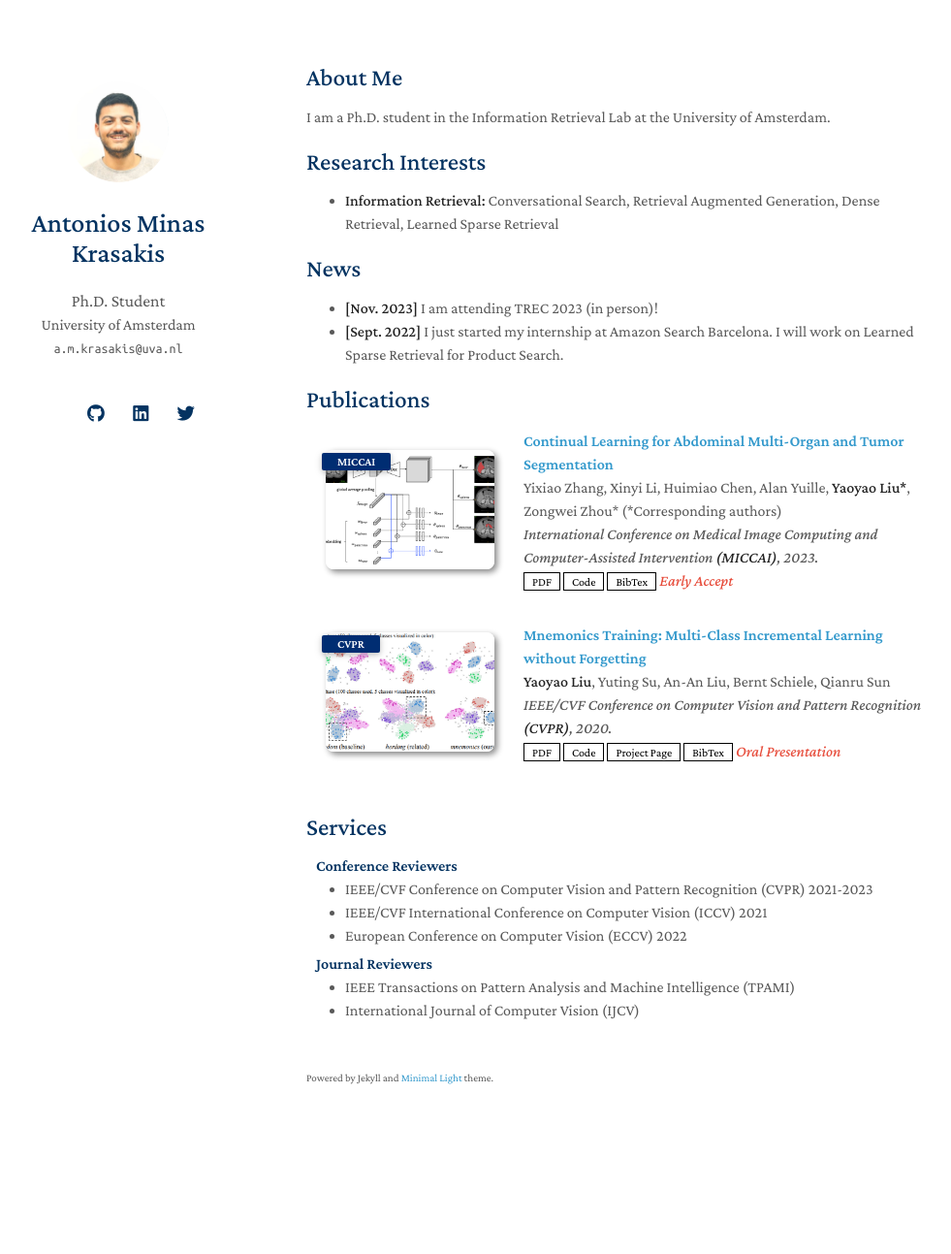
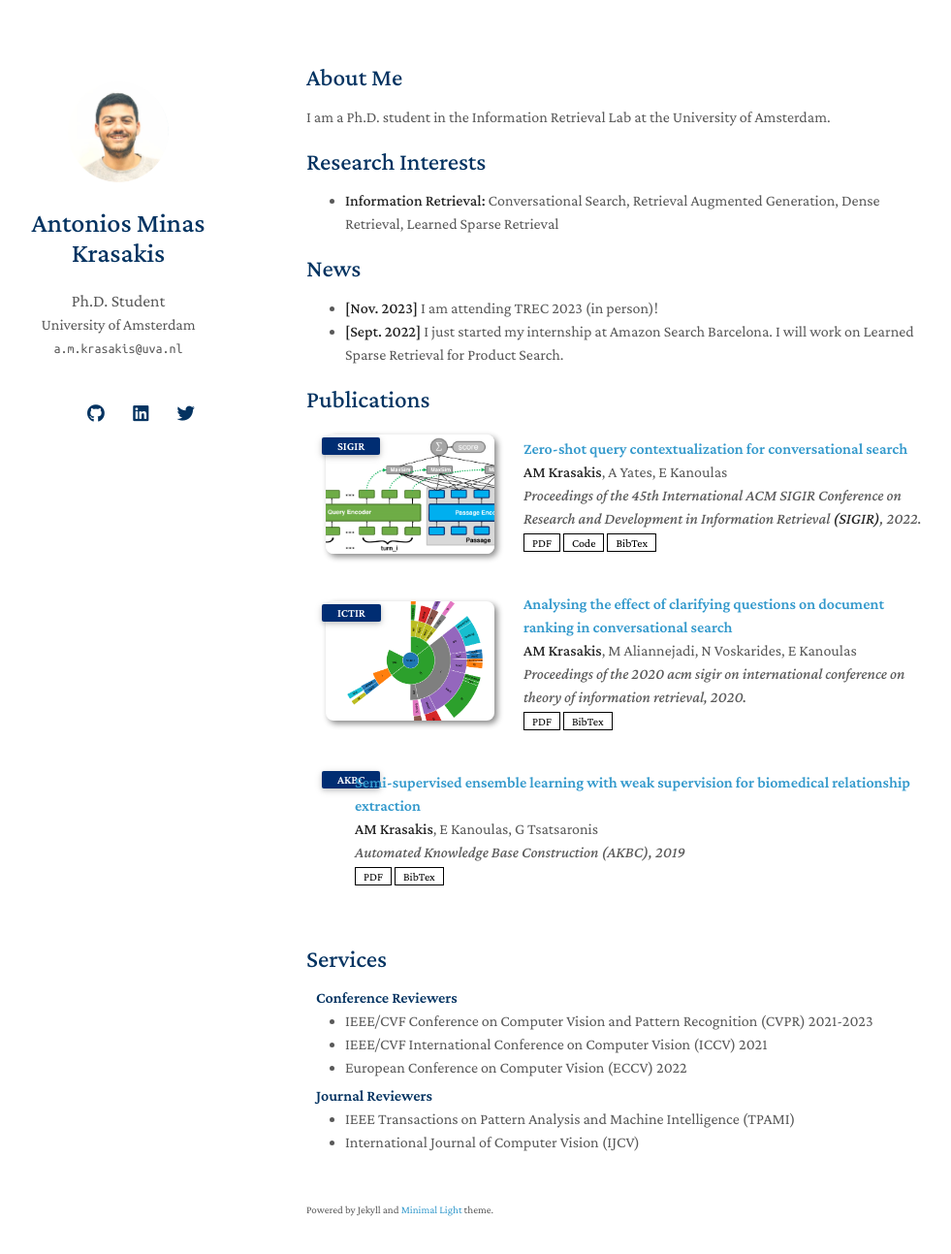
Before and after one commit to littlewine/littlewine.github.io, a Jekyll site: the page built from index.md, in a window 1280 px wide and 1328 px high. Shown: the top 1293 px of the window at 97% size, without its empty margins (154-1135 px from the left). Built offline with Jekyll 4.4.1, drawn with Linux system fonts in a browser that asks for light colours; nearby versions of some CDN libraries; a style sheet for code colours, icons or effects is not loaded; our own code applies the rules of GitHub Pages for plain Markdown files.

Commit message:
Update publications.yml

```diff
--- a/_data/publications.yml
+++ b/_data/publications.yml
@@ -1,22 +1,27 @@
 main:
 
-  - title: Continual Learning for Abdominal Multi-Organ and Tumor Segmentation
-    authors: Yixiao Zhang, Xinyi Li, Huimiao Chen, Alan Yuille, <strong>Yaoyao Liu*</strong>, Zongwei Zhou* (*Corresponding authors)
-    conference_short: MICCAI
-    conference: International Conference on Medical Image Computing and Computer-Assisted Intervention <strong>(MICCAI)</strong>, 2023.
-    pdf: https://arxiv.org/pdf/2306.00988.pdf
-    code: https://github.com/MrGiovanni/ContinualLearning
-    bibtex: https://bib.yliu.me/MICCAI23.txt
-    image: ./assets/img/teaser_example_2.png
-    notes: Early Accept
+  - title: Zero-shot query contextualization for conversational search
+    authors: <strong>AM Krasakis</strong>, A Yates, E Kanoulas
+    conference_short: SIGIR
+    conference: Proceedings of the 45th International ACM SIGIR Conference on Research and Development in Information Retrieval <strong>(SIGIR)</strong>, 2022.
+    pdf: https://arxiv.org/abs/2204.10613
+    code: https://github.com/littlewine/ZeCo2
+    video: https://dl.acm.org/doi/10.1145/3477495.3531769#sec-supp
+    bibtex: https://scholar.googleusercontent.com/scholar.bib?q=info:vnE3Q0gODHYJ:scholar.google.com/&output=citation&scisdr=ClGPLXoDEOCArP5Dt6s:AFWwaeYAAAAAZVRFr6sNIMWY5Epyh3ZTix6tt54&scisig=AFWwaeYAAAAAZVRFr7brRq6bi9eMH0pLlKdviMk&scisf=4&ct=citation&cd=-1&hl=en
+    image: ./assets/img/zeco2.png
 
-  - title: "Mnemonics Training: Multi-Class Incremental Learning without Forgetting"
-    authors: <strong>Yaoyao Liu</strong>, Yuting Su, An-An Liu, Bernt Schiele, Qianru Sun
-    conference_short: CVPR
-    conference: IEEE/CVF Conference on Computer Vision and Pattern Recognition <strong>(CVPR)</strong>, 2020.
-    pdf: https://arxiv.org/pdf/2002.10211.pdf
-    code: https://github.com/yaoyao-liu/class-incremental-learning/tree/main/mnemonics-training
-    page: https://class-il.mpi-inf.mpg.de/mnemonics/
-    bibtex: https://class-il.mpi-inf.mpg.de/mnemonics/
-    notes: Oral Presentation
-    image: ./assets/img/teaser_example.png
+  - title: Analysing the effect of clarifying questions on document ranking in conversational search
+    authors: <strong>AM Krasakis</strong>, M Aliannejadi, N Voskarides, E Kanoulas
+    conference_short: ICTIR
+    conference: Proceedings of the 2020 acm sigir on international conference on theory of information retrieval, 2020.
+    pdf: https://arxiv.org/pdf/2008.03717.pdf
+    video: https://dl.acm.org/doi/abs/10.1145/3409256.3409817#sec-supp
+    bibtex: https://scholar.googleusercontent.com/scholar.bib?q=info:Gajq9VXegmsJ:scholar.google.com/&output=citation&scisdr=ClGPLXoDEOCArP5FD1k:AFWwaeYAAAAAZVRDF1mRJFcbmAt5X2tMMO1ON6o&scisig=AFWwaeYAAAAAZVRDF0bdGqvHN0IEE6T3TbgHfn0&scisf=4&ct=citation&cd=-1&hl=en
+    image: ./assets/img/ictir20.png
+
+  - title: Semi-supervised ensemble learning with weak supervision for biomedical relationship extraction
+    authors: <strong>AM Krasakis</strong>, E Kanoulas, G Tsatsaronis
+    conference_short: AKBC
+    conference: Automated Knowledge Base Construction (AKBC), 2019
+    pdf: https://openreview.net/forum?id=rygDeZqap7
+    bibtex: https://scholar.googleusercontent.com/scholar.bib?q=info:U-8r4Ed0Dz4J:scholar.google.com/&output=citation&scisdr=ClGPLXoDEOCArP5A8Jg:AFWwaeYAAAAAZVRG6Jg1VhJE-rbvwZlDcZuZ45w&scisig=AFWwaeYAAAAAZVRG6PvjAu-eE8ZM6e1uPhLUwlQ&scisf=4&ct=citation&cd=-1&hl=en
```
